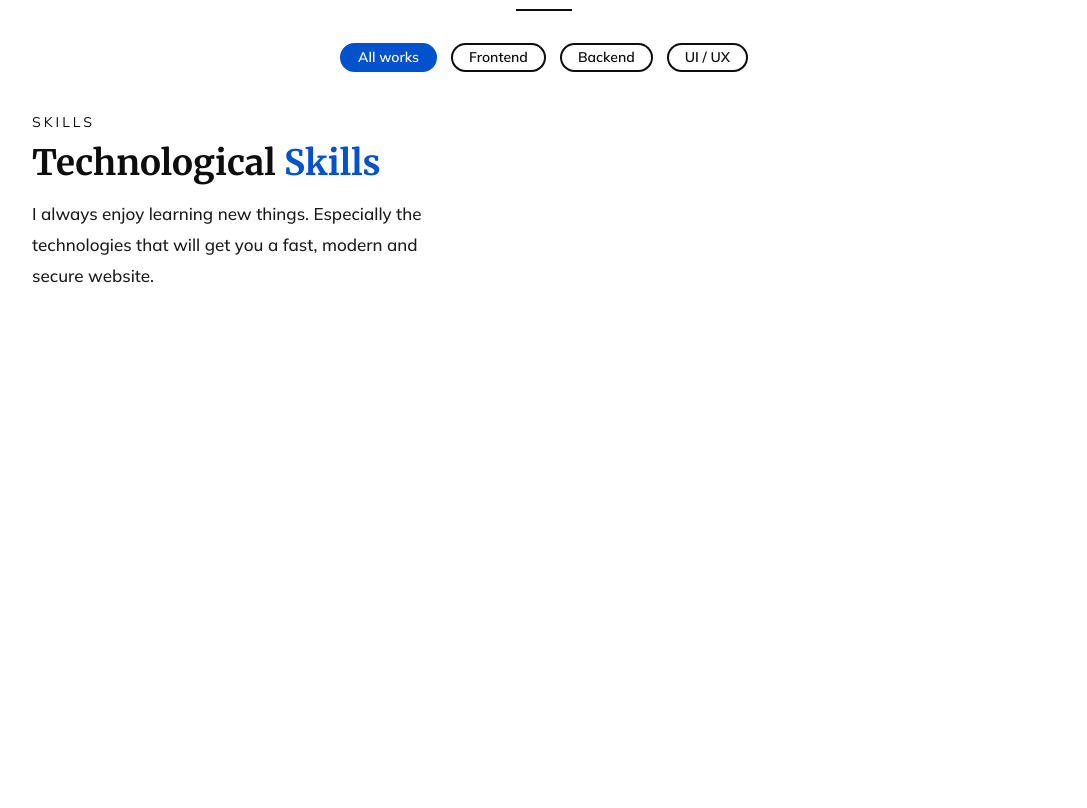
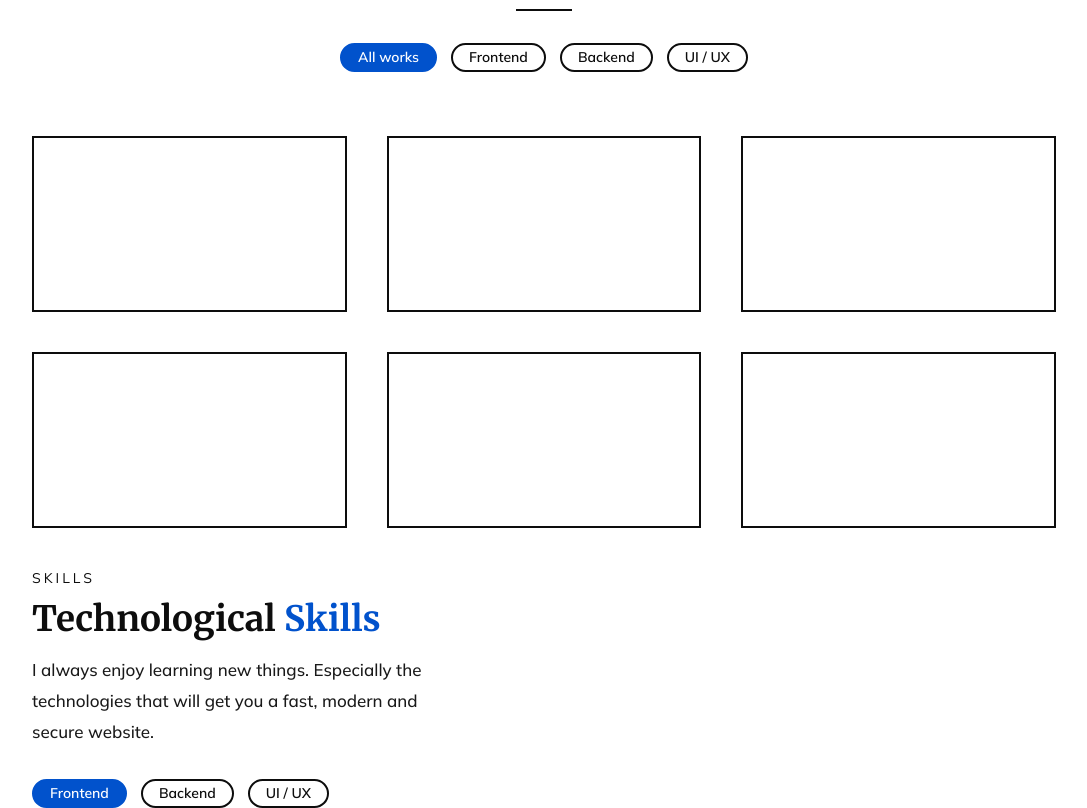
Before and after one commit to NightClover-code/portfolio-website-v2, a Next.js app: page / in a window 1280 px wide. Shown: the part 1020-1828 px from the top of the page, without its empty margins (96-1183 px from the left). Before the commit the page ends 1311 px from the top, so only its background shows below. Built offline with nearby package versions, Linux system fonts and the light colour scheme.

Commit message:
feat: temporary project boxes

```diff
--- a/components/Projects/index.tsx
+++ b/components/Projects/index.tsx
@@ -22,6 +22,15 @@ const Projects = () => {
 
         <Tags tags={tags} />
       </div>
+
+      <div className="grid grid-cols-3 gap-10 mt-16">
+        <div className="block border-2 border-black h-44"></div>
+        <div className="block border-2 border-black h-44"></div>
+        <div className="block border-2 border-black h-44"></div>
+        <div className="block border-2 border-black h-44"></div>
+        <div className="block border-2 border-black h-44"></div>
+        <div className="block border-2 border-black h-44"></div>
+      </div>
     </section>
   );
 };
--- a/components/Skills/index.tsx
+++ b/components/Skills/index.tsx
@@ -1,4 +1,5 @@
 import Content from '../Content';
+import Tags from '../Tags';
 
 const Skills = () => {
   const contentConfig = {
@@ -10,6 +11,8 @@ const Skills = () => {
     alignLeft: true,
   };
 
+  const tags = ['Frontend', 'Backend', 'UI / UX'];
+
   return (
     <section className="skills__section">
       <Content {...contentConfig}>
@@ -17,6 +20,8 @@ const Skills = () => {
           Technological <span>Skills</span>
         </h1>
       </Content>
+
+      <Tags tags={tags} />
     </section>
   );
 };
```
